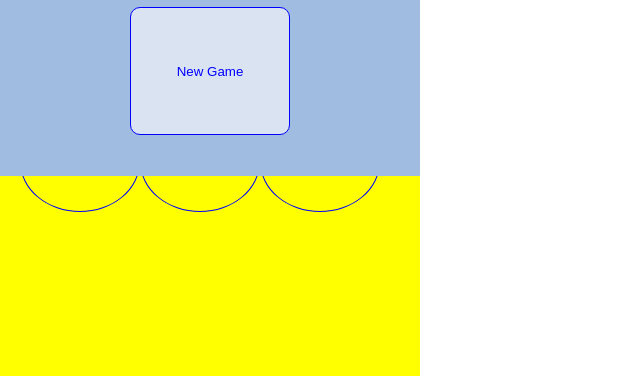
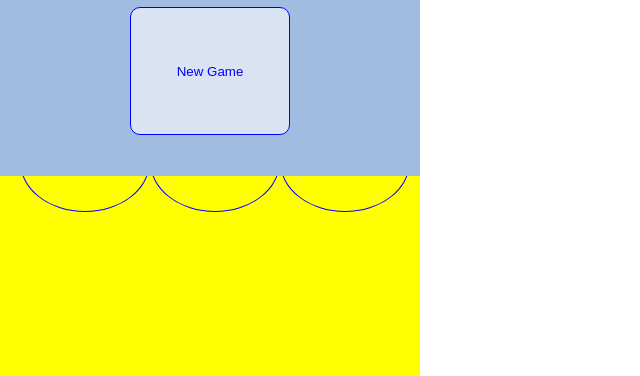
Before and after one commit to ozzbabym/BallSquared, a website: page index.html in a window 1280 px wide. Shown: the part 424-800 px from the top of the page, without its empty margins (0-640 px from the left). Drawn offline with Linux system fonts and the light colour scheme.

Commit message:
Update app.css

```diff
--- a/app.css
+++ b/app.css
@@ -84,7 +84,7 @@ body {
 #control button {
 
     float: left;
-    width: 120px;
+    width: 130px;
     height: 100px;
     border-radius: 70%;
     border: 1px solid;
```
